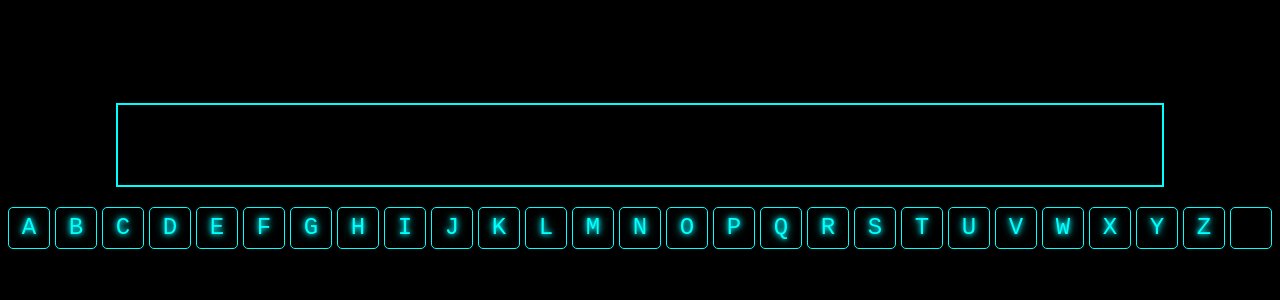
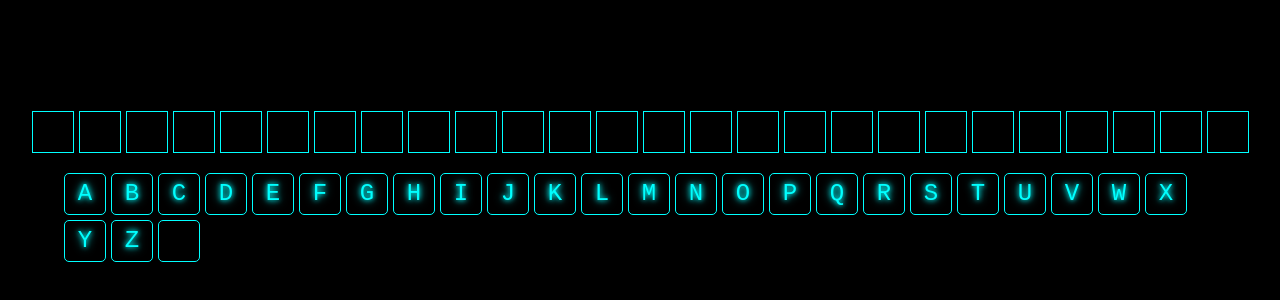
Before and after one commit to yourlocalgit1/code-scrambler, a plain HTML site: page index.html in a window 1280 px wide. Shown: the part 204-504 px from the top of the page. Drawn offline with Linux system fonts and the light colour scheme.

Commit message:
Update index.html

```diff
--- a/index.html
+++ b/index.html
@@ -3,46 +3,51 @@
 <head>
 <meta charset="UTF-8">
 <meta name="viewport" content="width=device-width, initial-scale=1.0">
-<title>Labyrinthus Drag Scrambler</title>
+<title>Labyrinthus Drag & Scramble</title>
 <style>
 body {
-    margin: 0;
-    font-family: 'Courier New', monospace;
     background: black;
     color: #0ff;
+    font-family: 'Courier New', monospace;
     display: flex;
     flex-direction: column;
     align-items: center;
     justify-content: center;
     height: 100vh;
-    overflow: hidden;
+    margin: 0;
 }
 
 #board {
-    width: 80%;
-    min-height: 60px;
-    border: 2px solid #0ff;
     display: flex;
-    flex-wrap: wrap;
-    padding: 10px;
+    gap: 5px;
     margin-bottom: 20px;
+}
+
+.slot {
+    width: 40px;
+    height: 40px;
+    border: 1px solid #0ff;
+    display: flex;
+    align-items: center;
     justify-content: center;
+    font-size: 24px;
+    text-shadow: 0 0 5px #0ff, 0 0 10px #0ff;
 }
 
 #letters {
     display: flex;
     flex-wrap: wrap;
     gap: 5px;
-    margin-bottom: 20px;
+    max-width: 90%;
 }
 
 .letter {
     width: 40px;
     height: 40px;
-    line-height: 40px;
-    text-align: center;
     border: 1px solid #0ff;
     border-radius: 5px;
+    text-align: center;
+    line-height: 40px;
     cursor: grab;
     user-select: none;
     font-size: 24px;
@@ -53,33 +58,40 @@ body {
     margin-top: 20px;
     font-size: 24px;
 }
-
 </style>
 </head>
 <body>
 
-<div id="board" ondrop="drop(event)" ondragover="allowDrop(event)"></div>
-
+<div id="board"></div>
 <div id="letters"></div>
-
 <div id="output"></div>
 
 <script>
 const secret = "HIC INCLASUS VITAM PERDITT";
-const lettersContainer = document.getElementById("letters");
+const lettersPool = "ABCDEFGHIJKLMNOPQRSTUVWXYZ ".split('');
 const board = document.getElementById("board");
+const lettersDiv = document.getElementById("letters");
 const output = document.getElementById("output");
-const letters = "ABCDEFGHIJKLMNOPQRSTUVWXYZ ".split('');
 
-// --- Create draggable letter tiles ---
-letters.forEach(char => {
+// --- Create board slots ---
+for (let i = 0; i < secret.length; i++) {
+    const slot = document.createElement("div");
+    slot.className = "slot";
+    slot.dataset.index = i;
+    slot.ondrop = drop;
+    slot.ondragover = allowDrop;
+    board.appendChild(slot);
+}
+
+// --- Create draggable letters ---
+lettersPool.forEach(char => {
     const div = document.createElement("div");
     div.className = "letter";
+    div.textContent = char;
     div.draggable = true;
-    div.textContent = char;
-    div.id = "letter_" + char + Math.floor(Math.random()*1000);
-    div.addEventListener("dragstart", drag);
-    lettersContainer.appendChild(div);
+    div.id = "letter_" + char + Math.floor(Math.random() * 1000);
+    div.ondragstart = drag;
+    lettersDiv.appendChild(div);
 });
 
 function allowDrop(ev) {
@@ -93,33 +105,34 @@ function drag(ev) {
 function drop(ev) {
     ev.preventDefault();
     const data = ev.dataTransfer.getData("text");
-    const letterTile = document.getElementById(data);
-    board.appendChild(letterTile);
+    const dragged = document.getElementById(data);
+    if (!ev.target.textContent) { // only drop in empty slots
+        ev.target.textContent = dragged.textContent;
+        dragged.remove();
+    }
 
-    // Start scrambling after letters are dropped
-    startScrambleAnimation();
+    // Check if board is full
+    const allFilled = [...board.children].every(slot => slot.textContent);
+    if (allFilled) startScramble();
 }
 
 let scrambleInterval;
-function startScrambleAnimation() {
+function startScramble() {
     clearInterval(scrambleInterval);
     scrambleInterval = setInterval(() => {
-        const boardLetters = board.querySelectorAll(".letter");
-        boardLetters.forEach((tile, index) => {
-            // Replace letter with random if phrase not fully revealed
-            tile.textContent = Math.random() > 0.5 ? secret[index] : letters[Math.floor(Math.random() * letters.length)];
+        [...board.children].forEach((slot, index) => {
+            slot.textContent = Math.random() > 0.5 ? secret[index] : lettersPool[Math.floor(Math.random() * lettersPool.length)];
         });
     }, 100);
 
-    // Reveal the secret after a delay
+    // Reveal secret after 4 seconds
     setTimeout(() => {
         clearInterval(scrambleInterval);
-        const boardLetters = board.querySelectorAll(".letter");
-        boardLetters.forEach((tile, index) => {
-            tile.textContent = secret[index];
+        [...board.children].forEach((slot, index) => {
+            slot.textContent = secret[index];
         });
         output.textContent = "The phrase is revealed!";
-    }, 4000); // 4 seconds scrambling
+    }, 4000);
 }
 </script>
 
```
